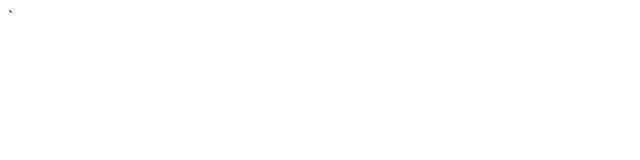
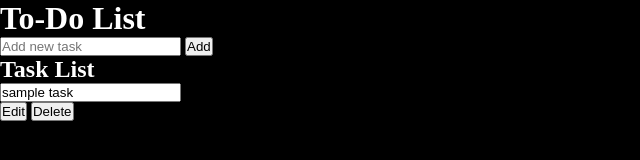
Before and after one commit to ycfan23/Todo-List, a plain HTML site: page index.html in a window 1280 px wide. Shown: the whole page, without its empty margins (0-640 px from the left). Drawn offline with Linux system fonts and the light colour scheme.

Commit message:
html setup complete

```diff
--- a/index.html
+++ b/index.html
@@ -3,12 +3,51 @@
   <head>
     <meta charset="utf-8">
     <meta http-equiv="X-UA-Compatible" content="IE=edge">
-    <title></title>
+    <title>ToDo List</title>
     <meta name="description" content="">
     <meta name="viewport" content="width=device-width, initial-scale=1">
     <link rel="stylesheet" href="styles.css">
   </head>
   <body>
+    <header>
+      <h1>To-Do List</h1>
+
+      <form>
+        <input
+          type="text"
+          id="input-text"
+          placeholder="Add new task"
+        >
+        <input
+          type="submit"
+          id="submit-button"
+          value="Add"
+        >
+      </form>
+    </header>
+
+    <main>
+      <section>
+        <h2>Task List</h2>
+
+        <div>
+          <div class="list">
+            <input
+              type="text"
+              class="text"
+              value="sample task"
+              readonly
+            >
+          </div>
+
+          <div class="action">
+            <button class="edit">Edit</button>
+            <button class="delete">Delete</button>
+          </div>
+
+        </div>
+      </section>
+    </main>
     <script src="index.js"></script>
   </body>
-</html>`
+</html>
--- a/styles.css
+++ b/styles.css
@@ -0,0 +1,9 @@
+* {
+  margin: 0;
+  padding: 0;
+}
+
+body {
+  background-color: #000;
+  color: #fff;
+}
```
